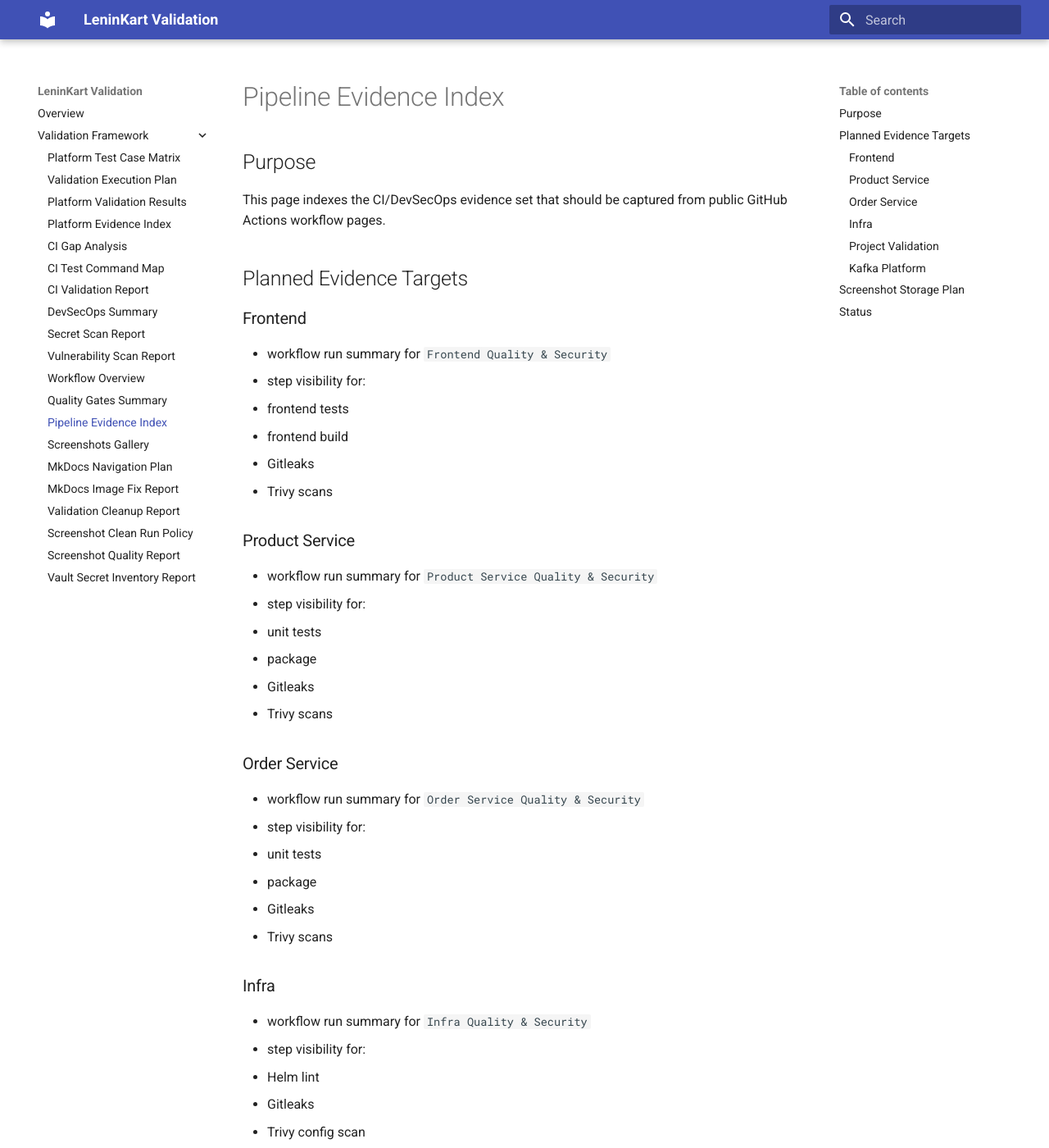
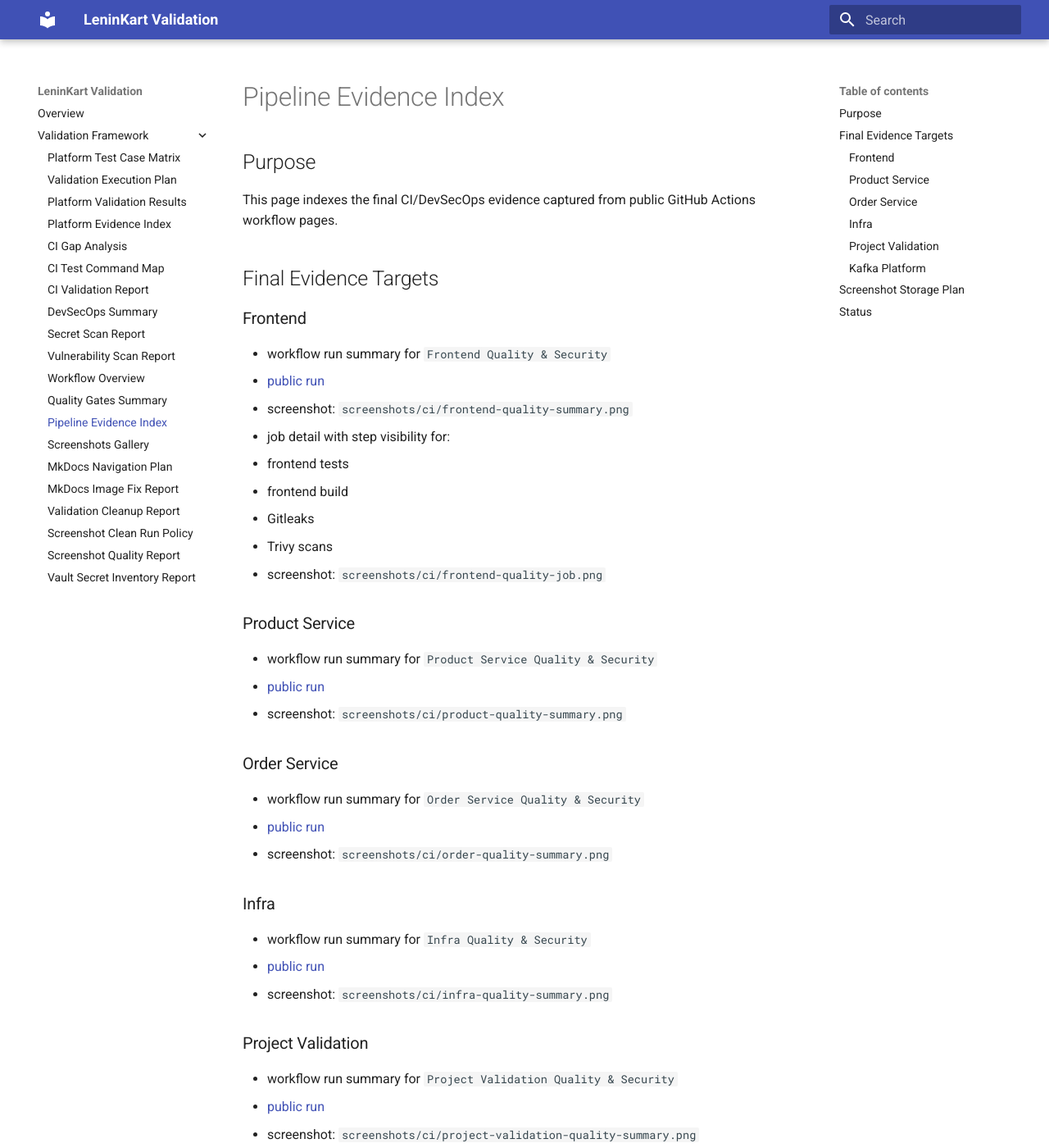
Before and after one commit to Leninfitfreak/project-validation, an MkDocs documentation site: the page built from docs/PIPELINE_EVIDENCE_INDEX.md, in a window 1280 px wide and 1400 px high. Shown: the whole window at 82% size. Built offline with MkDocs 1.6.1 and Material for MkDocs 9.7.7, drawn with Linux system fonts in a browser that asks for light colours; some of the changed text lies outside the part shown.

Commit message:
feat: add public ci pipeline evidence

```diff
--- a/docs/PIPELINE_EVIDENCE_INDEX.md
+++ b/docs/PIPELINE_EVIDENCE_INDEX.md
@@ -2,62 +2,51 @@
 
 ## Purpose
 
-This page indexes the CI/DevSecOps evidence set that should be captured from public GitHub Actions workflow pages.
+This page indexes the final CI/DevSecOps evidence captured from public GitHub Actions workflow pages.
 
-## Planned Evidence Targets
+## Final Evidence Targets
 
 ### Frontend
 
 - workflow run summary for `Frontend Quality & Security`
-- step visibility for:
+  - [public run](https://github.com/Leninfitfreak/leninkart-frontend/actions/runs/23599512037)
+  - screenshot: `screenshots/ci/frontend-quality-summary.png`
+- job detail with step visibility for:
   - frontend tests
   - frontend build
   - Gitleaks
   - Trivy scans
+  - screenshot: `screenshots/ci/frontend-quality-job.png`
 
 ### Product Service
 
 - workflow run summary for `Product Service Quality & Security`
-- step visibility for:
-  - unit tests
-  - package
-  - Gitleaks
-  - Trivy scans
+  - [public run](https://github.com/Leninfitfreak/leninkart-product-service/actions/runs/23599512416)
+  - screenshot: `screenshots/ci/product-quality-summary.png`
 
 ### Order Service
 
 - workflow run summary for `Order Service Quality & Security`
-- step visibility for:
-  - unit tests
-  - package
-  - Gitleaks
-  - Trivy scans
+  - [public run](https://github.com/Leninfitfreak/leninkart-order-service/actions/runs/23599512566)
+  - screenshot: `screenshots/ci/order-quality-summary.png`
 
 ### Infra
 
 - workflow run summary for `Infra Quality & Security`
-- step visibility for:
-  - Helm lint
-  - Gitleaks
-  - Trivy config scan
+  - [public run](https://github.com/Leninfitfreak/leninkart-infra/actions/runs/23599611267)
+  - screenshot: `screenshots/ci/infra-quality-summary.png`
 
 ### Project Validation
 
 - workflow run summary for `Project Validation Quality & Security`
-- step visibility for:
-  - compile check
-  - MkDocs build
-  - Gitleaks
-  - Trivy scan
+  - [public run](https://github.com/Leninfitfreak/project-validation/actions/runs/23599514246)
+  - screenshot: `screenshots/ci/project-validation-quality-summary.png`
 
 ### Kafka Platform
 
 - workflow run summary for `Kafka Platform Quality & Security`
-- step visibility for:
-  - compose validation
-  - image build
-  - Gitleaks
-  - Trivy scans
+  - [public run](https://github.com/Leninfitfreak/kafka-platform/actions/runs/23599513549)
+  - screenshot: `screenshots/ci/kafka-quality-summary.png`
 
 ## Screenshot Storage Plan
 
```
Also changed, not shown: other parts of docs/PIPELINE_EVIDENCE_INDEX.md (+2 -2 lines), docs/CI_VALIDATION_REPORT.md (+48 -5 lines), docs/DEVSECOPS_SUMMARY.md (+19 -2 lines), docs/screenshots/ci/frontend-quality-job.png (added), docs/screenshots/ci/frontend-quality-summary.png (added), docs/screenshots/ci/infra-quality-summary.png (added), docs/screenshots/ci/kafka-quality-summary.png (added), docs/screenshots/ci/order-quality-summary.png (added), docs/screenshots/ci/product-quality-summary.png (added), docs/screenshots/ci/project-validation-quality-summary.png (added), screenshots/ci/frontend-quality-job.png (added), screenshots/ci/frontend-quality-summary.png (added), screenshots/ci/infra-quality-summary.png (added), screenshots/ci/kafka-quality-summary.png (added), 3 more files, 2 other files.
